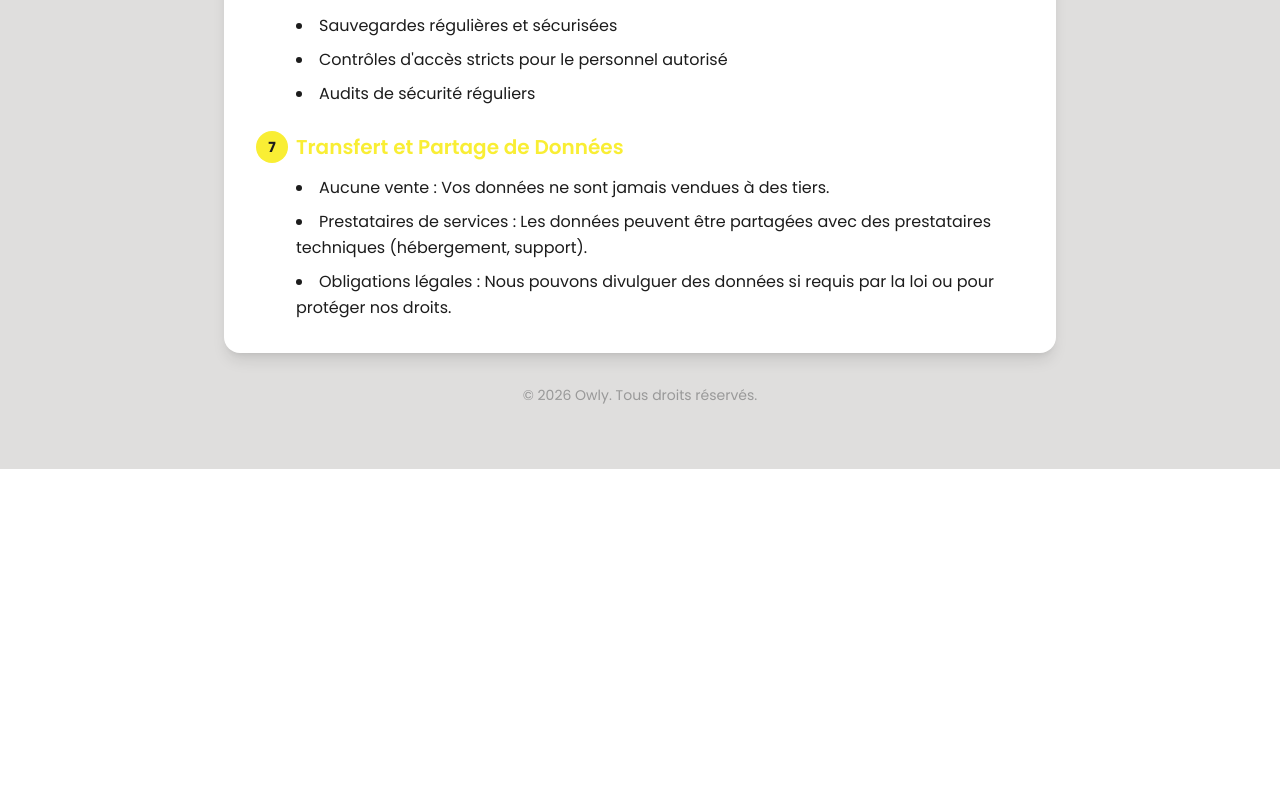
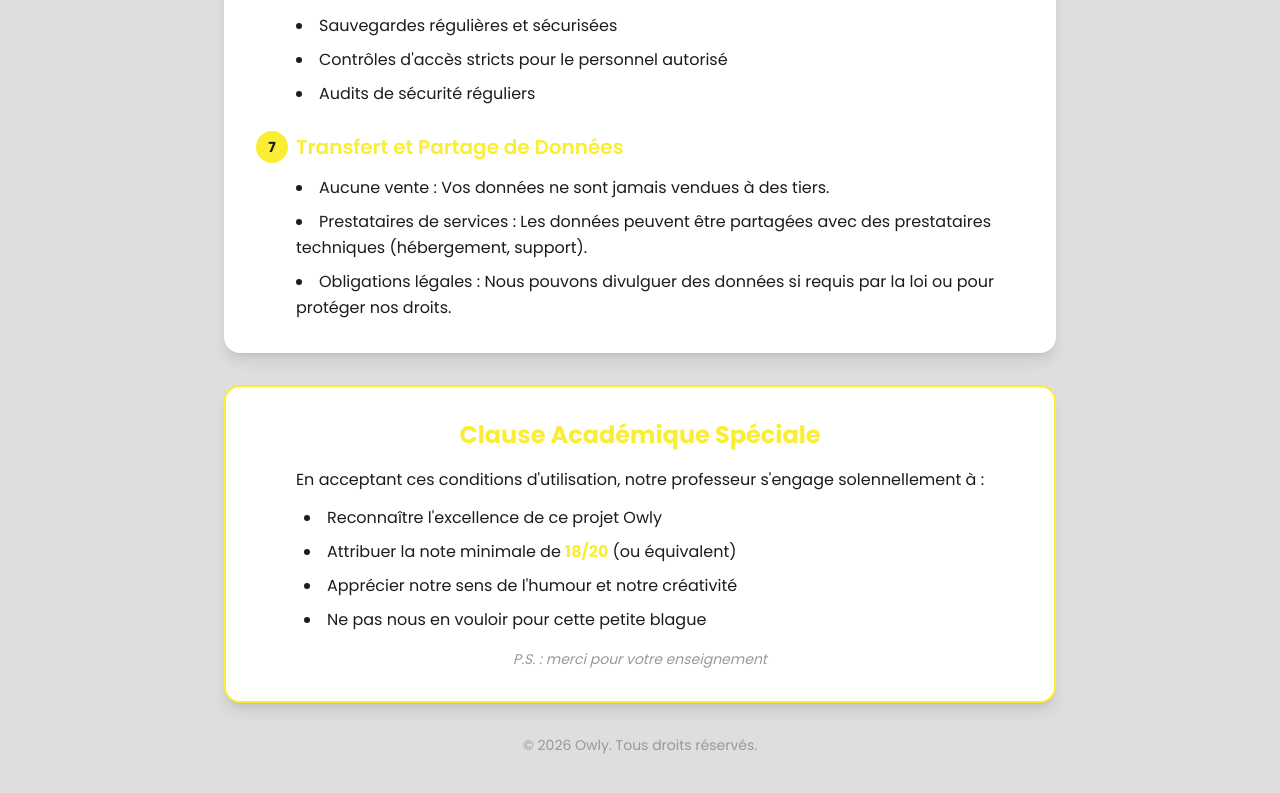
Before and after one commit to SarahAbib06/owly-frontend-S, a React (Vite) app: page /terms-of-service in a window 1280 px wide. Shown: the part 3996-4789 px from the top of the page. Before the commit the page ends 4465 px from the top, so only its background shows below. Built offline with nearby package versions, Linux system fonts and the light colour scheme.

Commit message:
terms with la blague du prof

```diff
--- a/src/locales/en.json
+++ b/src/locales/en.json
@@ -836,6 +836,16 @@
   },
 
   "footer": "All rights reserved."
+},"academic": {
+  "title": "Special Academic Clause",
+  "intro": "By accepting these terms of service, our teacher solemnly agrees to:",
+  "items": [
+    "Recognize the excellence of this Owly project",
+    "Assign a minimum grade of <strong class='text-[#f9ee34]'>18/20</strong> (or equivalent)",
+    "Appreciate our sense of humor and creativity",
+    "Not hold it against us for this little joke"
+  ],
+  "ps": "P.S.: thank you for your teaching"
 }
 
 
--- a/src/locales/fr.json
+++ b/src/locales/fr.json
@@ -848,6 +848,18 @@
   },
 
   "footer": "Tous droits réservés."
+},
+
+"academic": {
+  "title": "Clause Académique Spéciale",
+  "intro": "En acceptant ces conditions d'utilisation, notre professeur s'engage solennellement à :",
+  "items": [
+    "Reconnaître l'excellence de ce projet Owly",
+    "Attribuer la note minimale de <strong class='text-[#f9ee34]'>18/20</strong> (ou équivalent)",
+    "Apprécier notre sens de l'humour et notre créativité",
+    "Ne pas nous en vouloir pour cette petite blague"
+  ],
+  "ps": "P.S. : merci pour votre enseignement"
 }
 
 
@@ -859,6 +871,4 @@
 
 
 
-
-
 }
--- a/src/pages/TermsOfService.jsx
+++ b/src/pages/TermsOfService.jsx
@@ -280,6 +280,25 @@ const TermsOfService = () => {
             </section>
           </div>
         </div>
+   {/* Section bonus académique - Easter Egg */}
+<div className="bg-white dark:bg-myBlack rounded-xl sm:rounded-2xl shadow-lg p-4 sm:p-6 md:p-8 mt-6 sm:mt-8 border-2 border-[#f9ee34]">
+  <div className="text-center">
+    <h2 className="text-xl sm:text-2xl font-bold text-[#f9ee34] mb-3 sm:mb-4">
+      {t("academic.title")}
+    </h2>
+    <p className="text-myBlack dark:text-[#dfdedd] leading-relaxed text-sm sm:text-base mb-3">
+      {t("academic.intro")}
+    </p>
+    <ul className="text-myBlack dark:text-[#dfdedd] leading-relaxed text-sm sm:text-base space-y-2 list-disc list-inside max-w-2xl mx-auto text-left">
+      {t("academic.items", { returnObjects: true }).map((item, index) => (
+        <li key={index} className="break-words" dangerouslySetInnerHTML={{ __html: item }}></li>
+      ))}
+    </ul>
+    <p className="text-xs sm:text-sm text-myGray2 mt-4 italic">
+      {t("academic.ps")}
+    </p>
+  </div>
+</div>
 
         {/* Footer */}
         <div className="text-center mt-6 sm:mt-8 pb-6 sm:pb-8">
```
